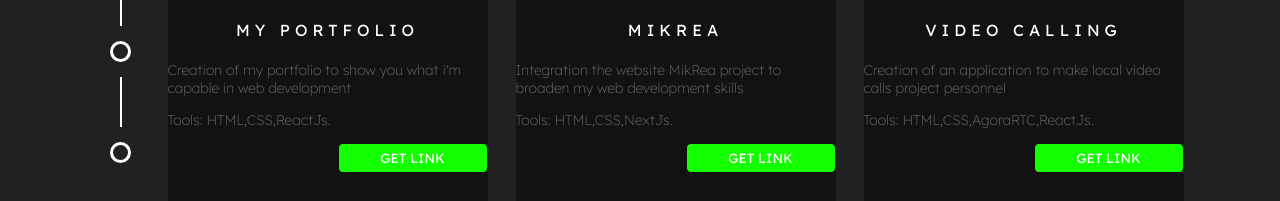
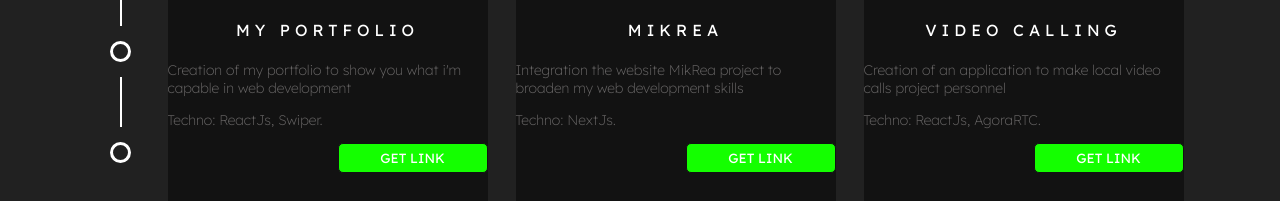
Before and after one commit to tafikaSeth/Portfolio, a React (Create React App) app: page / in a window 1280 px wide. Shown: the part 2019-2220 px from the top of the page. Built offline with nearby package versions, Linux system fonts and the light colour scheme.

Commit message:
"feat: cv"

```diff
--- a/src/components/About/index.js
+++ b/src/components/About/index.js
@@ -3,6 +3,7 @@
 import "./about.css"
 
 const About = () => {
+    const cv = require('../Assets/files/Seth.pdf')
     return(
         <div id="about" className="container-about">
             <div className="content-about">
@@ -17,7 +18,7 @@
                         <p>Curious and always on the lookout for new knowledge.I strive to keep up to date with the latest technologies and industry trends.</p>
                     </div>
                     <div className="content-about-btn">
-                        <a href="../Assets/files/Seth.pdf" download>
+                        <a href={cv} download={true}>
                         <button className="button" type="button">
                             <span className="button-text">DOWNLOAD CV</span>
                             <span className="button-icon">
--- a/src/components/Project/index.js
+++ b/src/components/Project/index.js
@@ -9,6 +9,7 @@
 import bgMikrea from '../Assets/mikrea.png'
 import bgVideoCalling from '../Assets/videoCall.jpg'
 import bgEnjoyB from '../Assets/enjoyB.jpg'
+import bgMobile from '../Assets/mobilegeo.jpg'
 import bgWebDesign from '../Assets/webDesign.png'
 import bgChat from '../Assets/chat.png'
 import CardWeb from "./CardWeb";
@@ -16,16 +17,20 @@
 
 const Project = () => {
     const paragraphPortfolio = "Creation of my portfolio to show you what i'm capable in web development"
-    const outilsPortfolio = "Tools: HTML,CSS,ReactJs."
+    const outilsPortfolio = "Techno: ReactJs, Swiper."
     const urlPortfolio = "https://github.com/tafikaSeth/Portfolio.git"
     const paragraphMikrea = "Integration the website MikRea project to broaden my web development skills"
-    const outilsMikrea = "Tools: HTML,CSS,NextJs."
+    const outilsMikrea = "Techno: NextJs."
     const paragraphVideo = "Creation of an application to make local video calls project personnel"
-    const outilsVideo = "Tools: HTML,CSS,AgoraRTC,ReactJs."
+    const outilsVideo = "Techno: ReactJs, AgoraRTC."
+    const paragraphEnjoyB = "Integration of an website for read, add and dowload the BD"
+    const outilsEnjoyB = "Techno: Next.Js, Swiper"
+    const paragraphMobile = "Mobile application for geolocalisation to find position stop bus, generate routes and chat"
+    const outilsMobile = "Techno: React native, react native map and GiftedChat"
     const paragraphKali = "Creation of a web design with prototypes for booking nutrition coaching"
     const outilsKali = "Tool: Figma"
     const urlKali = "https://www.figma.com/proto/vCnZw2XyJcvy9a9fShqLdS/Plateforme-de-r%C3%A9servation-de-service-de-coaching-en-nutrition?node-id=21-16&starting-point-node-id=21%3A16"
-    const outilsChat = "Tools: Python,Ampalibe,API chatGPT"
+    const outilsChat = "Techno: Python,Ampalibe,API chatGPT"
     const urlChat = "https://github.com/tafikaSeth/Paris_sportif.git"
     const paragraphChat = "Creation of a sports betting messenger chatbot and chatGPT-turbo integration"
 
@@ -140,12 +145,12 @@
                                     <CardWeb backround={bgVideoCalling} projectName='VIDEO CALLING' urlButton='#videoCalling' paragraph={paragraphVideo} outils={outilsVideo}/>
                                 </SwiperSlide>
                                 <SwiperSlide>
-                                    <CardWeb backround={bgEnjoyB} projectName='EnjoyB' urlButton='#videoCalling' paragraph={paragraphVideo} outils={outilsVideo}/>
+                                    <CardWeb backround={bgEnjoyB} projectName='EnjoyB' urlButton='#videoCalling' paragraph={paragraphEnjoyB} outils={outilsEnjoyB}/>
                                 </SwiperSlide>
                             </Swiper>
                         </div>
                         <div className="content-projects-for-card-mobile" style={{display:displayCardMobile}}>
-                            <CardWeb backround={bgEnjoyB} projectName='EnjoyB' urlButton='#videoCalling' paragraph={paragraphVideo} outils={outilsVideo}/>
+                            <CardWeb backround={bgMobile} projectName='Geolocalisation' urlButton='#videoCalling' paragraph={paragraphMobile} outils={outilsMobile}/>
                         </div>
                         <div id="design" className="content-projects-for-card-design" style={{display:displayCardDesign}}>
                             <CardWeb backround={bgWebDesign} projectName='C-KALI' urlButton={urlKali} paragraph={paragraphKali} outils={outilsKali}/>
```
Also changed, not shown: src/components/Assets/mobilegeo.jpg (added), src/components/Contact/index.js (line endings or trailing spaces).
